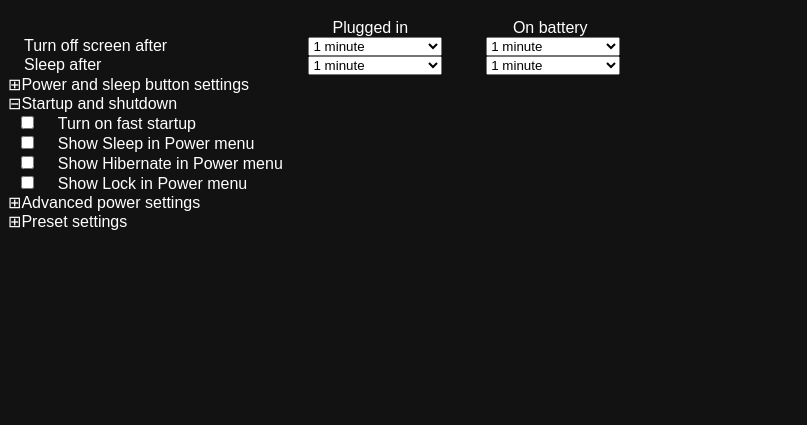
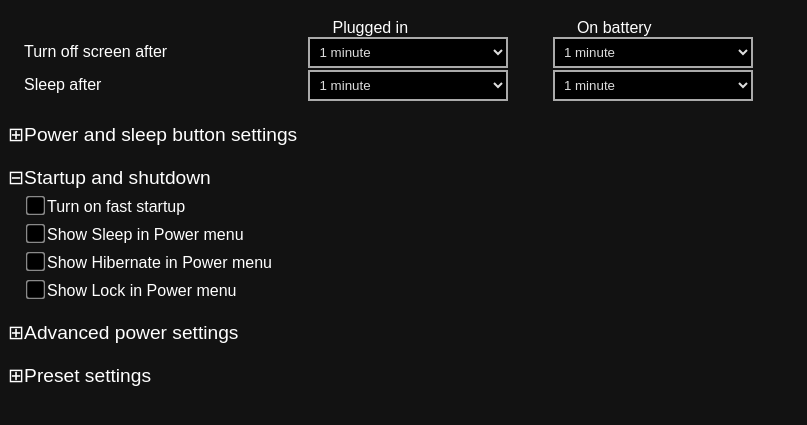
Before and after one commit to marco-colonna/csc-310-project, a plain HTML site: page Implementation/index.html in a window 1280 px wide. Both pictures are taken after a click on the heading "Startup and shutdown". Shown: the part 61-486 px from the top of the page, without its empty margins (0-807 px from the left). Drawn offline with Linux system fonts and the light colour scheme.

Commit message:
Improve styling a smidge

```diff
--- a/Implementation/index.html
+++ b/Implementation/index.html
@@ -12,7 +12,12 @@ body {
   color: white;
   font-family: segoe, sans-serif;
 }
+details {
+    margin-top: 20px;
+    margin-bottom: 20px;
+}
 details>summary {
+    font-size: 1.2em;
     list-style-type: '⊞';
 }
 details[open] > summary {
@@ -20,8 +25,13 @@ details[open] > summary {
 }
 select {
     display: inline-block;
-    width: 10em;
+    width: 15em;
 	margin-left:3em;
+    background-color: black;
+    color: #ddd;
+    border: 2px solid #aaa;
+    padding: 5px;
+    margin-bottom: 2px;
 }
 input {
 	margin-left:1em;
@@ -36,9 +46,19 @@ label {
 	width: 15em;
 	margin-left:1em;
 	}
+label.cblabel {
+    width: auto;
+    padding-top: 5px;
+    display: block;
+}
+input[type="checkbox"] {
+    filter: invert(1) hue-rotate(180deg);
+    margin: 5px;
+    transform: scale(1.5);
+}
 .powerCategory{
 	display: inline-block;
-	width: 8em;
+	width: 12em;
 	margin-left:3em;
 	}
 
@@ -165,17 +185,10 @@ label {
     </details>
     <details>
         <summary>Startup and shutdown</summary>
-        <input type="checkbox">
-        <label>Turn on fast startup</label>
-        <br>
-        <input type="checkbox">
-        <label>Show Sleep in Power menu</label>
-        <br>
-        <input type="checkbox">
-        <label>Show Hibernate in Power menu</label>
-        <br>
-        <input type="checkbox">
-        <label>Show Lock in Power menu</label>
+        <label class="cblabel"><input type="checkbox">Turn on fast startup</label>
+        <label class="cblabel"><input type="checkbox">Show Sleep in Power menu</label>
+        <label class="cblabel"><input type="checkbox">Show Hibernate in Power menu</label>
+        <label class="cblabel"><input type="checkbox">Show Lock in Power menu</label>
     </details>
     <details>
         <summary>Advanced power settings</summary>
```
